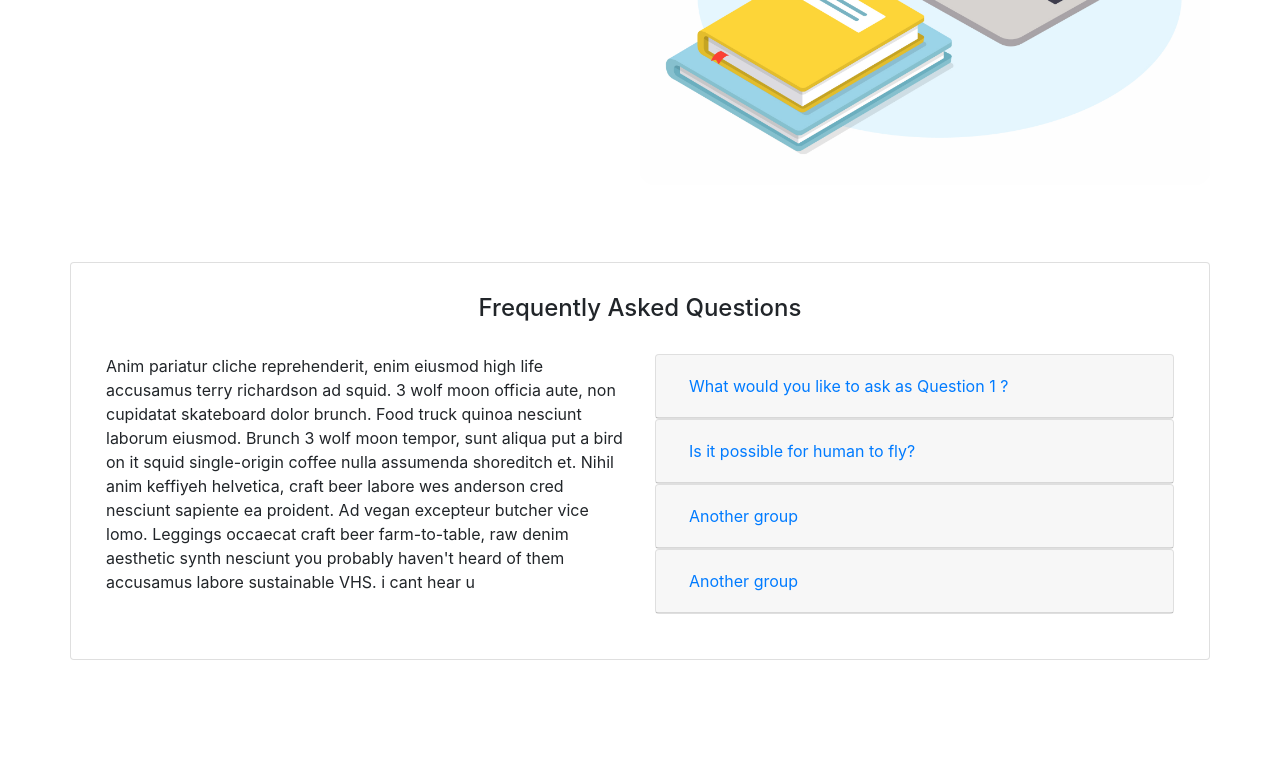
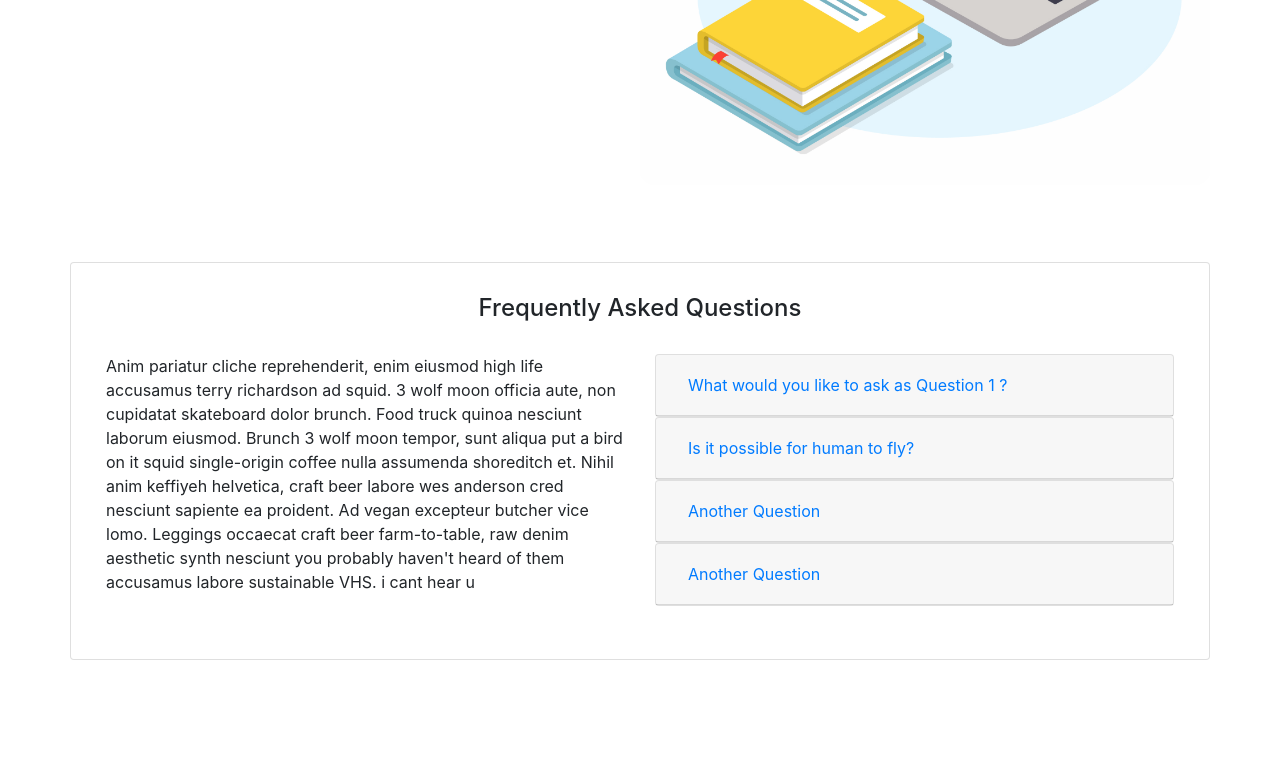
Before and after one commit to HarikaReddySarikonda/carousel, an Angular app in the folder tuitionbell/: page / in a window 1280 px wide. Shown: the part 1284-2063 px from the top of the page. Built offline with nearby package versions, Linux system fonts and the light colour scheme.

Commit message:
Removed faq border and removed links

```diff
--- a/tuitionbell/src/app/body/home/home.component.html
+++ b/tuitionbell/src/app/body/home/home.component.html
@@ -1,22 +1,28 @@
 <section id="home">
   <div class="picsum-img-wrapper">
     <div class="banner">
-
       <div class="centered">
-          <h1 > Be Better. Learn Better </h1>
-          <h2> If you are determined to learn no one can stop you.</h2>
-          <h3> Here we are to produce the best come out from a student </h3>
-          <br>
+        <h1>Be Better. Learn Better</h1>
+        <h2>If you are determined to learn no one can stop you.</h2>
+        <h3>Here we are to produce the best come out from a student</h3>
+        <br />
         <div class="text-center">
-            <a href="mailto:director@tuitionbell.in?subject=Important!&body=Hi" class="btn btn-primary btn-lg active" role="button" aria-pressed="true" id="abc">Join Us</a>
+          <a
+            href="mailto:director@tuitionbell.in?subject=Important!&body=Hi"
+            class="btn btn-primary btn-lg active"
+            role="button"
+            aria-pressed="true"
+            id="abc"
+            >Join Us</a
+          >
         </div>
       </div>
     </div>
   </div>
 </section>
 <section id="services">
-  <div style="padding:3%">
-      <div class="col-12" [ngStyle]="{'text-align':'center', 'padding':'1%'}">
+  <div style="padding: 3%;">
+    <div class="col-12" [ngStyle]="{ 'text-align': 'center', padding: '1%' }">
       <h4>Services</h4>
     </div>
     <!-- <div class="container " >
@@ -42,23 +48,39 @@
           </div>
       </div> -->
 
-        <div class="container " >
+    <div class="container">
       <div class="row">
         <div class="col-md-6">
           <ul>
-                        <li class="row" *ngFor="let dataS of serviceData, let i = index" (click)="showTab(i,dataS)" >
-                            <div class="card" style="border:0px">
-                                <div class="card-body" [ngStyle]="{'backgroundColor': selectedIndex==i ? 'rgb(160, 160, 207)' : ''}" style="border-radius: 13px;">
-                                    <h5 class="card-title">{{dataS.title}}</h5>
-                                    <p class="card-text" style="color:grey">{{dataS.data}}</p>
+            <li
+              class="row"
+              *ngFor="let dataS of serviceData; let i = index"
+              (click)="showTab(i, dataS)"
+            >
+              <div class="card" style="border: 0px;">
+                <div
+                  class="card-body"
+                  [ngStyle]="{
+                    backgroundColor:
+                      selectedIndex == i ? 'rgb(160, 160, 207)' : ''
+                  }"
+                  style="border-radius: 13px;"
+                >
+                  <h5 class="card-title">{{ dataS.title }}</h5>
+                  <p class="card-text" style="color: grey;">{{ dataS.data }}</p>
                 </div>
               </div>
             </li>
           </ul>
         </div>
         <div class="col-md-6">
-                    <div class="row" *ngFor="let dataS of serviceData, let i = index">
-                        <img src={{dataS.img}}  [hidden]="selectedIndex!=i" style="height: 100%; width: 100%;" class="active fadeIn">
+          <div class="row" *ngFor="let dataS of serviceData; let i = index">
+            <img
+              src="{{ dataS.img }}"
+              [hidden]="selectedIndex != i"
+              style="height: 100%; width: 100%;"
+              class="active fadeIn"
+            />
           </div>
         </div>
       </div>
@@ -66,47 +88,98 @@
   </div>
 </section>
 <section id="faq">
-  <div id="frequently-question"  [ngStyle]="{'padding':'3%'}">
+  <div id="frequently-question" [ngStyle]="{ padding: '3%' }">
     <!-- [style.background-image]="'url(http://localhost:4200/assets/images/bg12.png)'" -->
     <div class="container card">
       <div class="card-body">
         <div class="row card-title">
-              <div class="col-12" [ngStyle]="{'text-align':'center', 'padding':'1%'}">
+          <div
+            class="col-12"
+            [ngStyle]="{ 'text-align': 'center', padding: '1%' }"
+          >
             <h4>Frequently Asked Questions</h4>
           </div>
         </div>
-          <div class="row card-text" [ngStyle]="{'padding-bottom':'2%'}">
-              <div class="left-text col-sm-6" >
-              <span> Anim pariatur cliche reprehenderit, enim eiusmod high life accusamus terry richardson ad squid. 3 wolf moon officia
-                  aute, non cupidatat skateboard dolor brunch. Food truck quinoa nesciunt laborum eiusmod. Brunch 3 wolf moon tempor,
-                  sunt aliqua put a bird on it squid single-origin coffee nulla assumenda shoreditch et. Nihil anim keffiyeh helvetica,
-                  craft beer labore wes anderson cred nesciunt sapiente ea proident. Ad vegan excepteur butcher vice lomo. Leggings
-                  occaecat craft beer farm-to-table, raw denim aesthetic synth nesciunt you probably haven't heard of them accusamus
-                  labore sustainable VHS. i cant hear u<br><br>
+        <div class="row card-text" [ngStyle]="{ 'padding-bottom': '2%' }">
+          <div class="left-text col-sm-6">
+            <span>
+              Anim pariatur cliche reprehenderit, enim eiusmod high life
+              accusamus terry richardson ad squid. 3 wolf moon officia aute, non
+              cupidatat skateboard dolor brunch. Food truck quinoa nesciunt
+              laborum eiusmod. Brunch 3 wolf moon tempor, sunt aliqua put a bird
+              on it squid single-origin coffee nulla assumenda shoreditch et.
+              Nihil anim keffiyeh helvetica, craft beer labore wes anderson cred
+              nesciunt sapiente ea proident. Ad vegan excepteur butcher vice
+              lomo. Leggings occaecat craft beer farm-to-table, raw denim
+              aesthetic synth nesciunt you probably haven't heard of them
+              accusamus labore sustainable VHS. i cant hear u<br /><br />
             </span>
           </div>
           <div class="col-lg-6 col-md-6 col-sm-12">
             <accordion [closeOthers]="true" [isAnimated]="true">
-                      <accordion-group heading="What would you like to ask as Question 1 ?">
-                          Anim pariatur cliche reprehenderit, enim eiusmod high life accusamus terry richardson ad squid. 3 wolf moon officia
-                          aute, non cupidatat skateboard dolor brunch. Food truck quinoa nesciunt laborum eiusmod. Brunch 3 wolf moon tempor,
-                          sunt aliqua put a bird on it squid single-origin coffee nulla assumenda shoreditch et. Nihil anim keffiyeh helvetica,
-                          craft beer labore wes anderson cred nesciunt sapiente ea proident. Ad vegan excepteur butcher vice lomo. Leggings
-                          occaecat craft beer farm-to-table, raw denim aesthetic synth nesciunt you probably haven't heard of them accusamus
-                          labore sustainable VHS. i cant hear u
+              <accordion-group>
+                <button
+                  class="btn btn-link btn-block clearfix"
+                  accordion-heading type="button"
+                >
+                  <div class="pull-left float-left">
+                    What would you like to ask as Question 1 ?
+                  </div>
+                </button>
+                Anim pariatur cliche reprehenderit, enim eiusmod high life
+                accusamus terry richardson ad squid. 3 wolf moon officia aute,
+                non cupidatat skateboard dolor brunch. Food truck quinoa
+                nesciunt laborum eiusmod. Brunch 3 wolf moon tempor, sunt aliqua
+                put a bird on it squid single-origin coffee nulla assumenda
+                shoreditch et. Nihil anim keffiyeh helvetica, craft beer labore
+                wes anderson cred nesciunt sapiente ea proident. Ad vegan
+                excepteur butcher vice lomo. Leggings occaecat craft beer
+                farm-to-table, raw denim aesthetic synth nesciunt you probably
+                haven't heard of them accusamus labore sustainable VHS. i cant
+                hear u
               </accordion-group>
-                      <accordion-group heading="Is it possible for human to fly?">
-                      <p> Anim pariatur cliche reprehenderit, enim eiusmod high life accusamus terry richardson ad squid. 3 wolf moon officia
-                          aute, non cupidatat skateboard dolor brunch. Food truck quinoa nesciunt laborum eiusmod. Brunch 3 wolf moon tempor,
-                          sunt aliqua put a bird on it squid single-origin coffee nulla assumenda shoreditch et. Nihil anim keffiyeh helvetica,
-                          craft beer labore wes anderson cred nesciunt sapiente ea proident. Ad vegan excepteur butcher vice lomo. Leggings
-                          occaecat craft beer farm-to-table, raw denim aesthetic synth nesciunt you probably haven't heard of them accusamus
-                          labore sustainable VHS.</p>
+              <accordion-group>
+                <button
+                  class="btn btn-link btn-block clearfix"
+                  accordion-heading
+                  type="button"
+                >
+                  <div class="pull-left float-left">
+                    Is it possible for human to fly?
+                  </div>
+                </button>
+                <p>
+                  Anim pariatur cliche reprehenderit, enim eiusmod high life
+                  accusamus terry richardson ad squid. 3 wolf moon officia aute,
+                  non cupidatat skateboard dolor brunch. Food truck quinoa
+                  nesciunt laborum eiusmod. Brunch 3 wolf moon tempor, sunt
+                  aliqua put a bird on it squid single-origin coffee nulla
+                  assumenda shoreditch et. Nihil anim keffiyeh helvetica, craft
+                  beer labore wes anderson cred nesciunt sapiente ea proident.
+                  Ad vegan excepteur butcher vice lomo. Leggings occaecat craft
+                  beer farm-to-table, raw denim aesthetic synth nesciunt you
+                  probably haven't heard of them accusamus labore sustainable
+                  VHS.
+                </p>
               </accordion-group>
-                      <accordion-group heading="Another group">
+              <accordion-group>
+                <button
+                  class="btn btn-link btn-block clearfix"
+                  accordion-heading
+                  type="button"
+                >
+                  <div class="pull-left float-left">Another Question</div>
+                </button>
                 <p>Some content</p>
               </accordion-group>
-                      <accordion-group heading="Another group">
+              <accordion-group>
+                <button
+                  class="btn btn-link btn-block clearfix"
+                  accordion-heading
+                  type="button"
+                >
+                  <div class="pull-left float-left">Another Question</div>
+                </button>
                 <p>Some content</p>
               </accordion-group>
             </accordion>
@@ -124,22 +197,35 @@
     <div class="container-md">
       <div class="row">
         <div class="container-carousel">
-              <h2 class="home-title">! Meet us at World's End ! </h2>
-              <carousel [itemsPerSlide]="itemsPerSlide"
+          <h2 class="home-title">! Meet us at World's End !</h2>
+          <carousel
+            [itemsPerSlide]="itemsPerSlide"
             [singleSlideOffset]="singleSlideOffset"
             [interval]="false"
             [noWrap]="noWrap"
             class="text-center"
           >
-              <slide *ngFor="let slide of slides; let index=index" class="mx-auto" >
+            <slide
+              *ngFor="let slide of slides; let index = index"
+              class="mx-auto"
+            >
               <div class="innerSlider-carousel slick-slide">
-                  <img [src]="slide.image" alt="" class="img-carousel">
+                <img [src]="slide.image" alt="" class="img-carousel" />
                 <h5 class="h5-carousel">ARIJIT ROY</h5>
                 <span class="spec-customColor">Innovator of ROYovation</span>
-                  <p class="p-carousel">We are happy we found you. We continuously use it in our <a target="_blank" class="spec" href="https://github.com/ROYopedia">UI/UX design agency</a>
-                      workflow. It is a very simple-to-use prototyping tool that transforms the way we collaborate
-                      on our interface design projects. It also helped to streamline our handoff from designers to developers.</p>
-
+                <p class="p-carousel">
+                  We are happy we found you. We continuously use it in our
+                  <a
+                    target="_blank"
+                    class="spec"
+                    href="https://github.com/ROYopedia"
+                    >UI/UX design agency</a
+                  >
+                  workflow. It is a very simple-to-use prototyping tool that
+                  transforms the way we collaborate on our interface design
+                  projects. It also helped to streamline our handoff from
+                  designers to developers.
+                </p>
               </div>
             </slide>
           </carousel>
```
Lines whose indentation alone changed are shown as unchanged.
